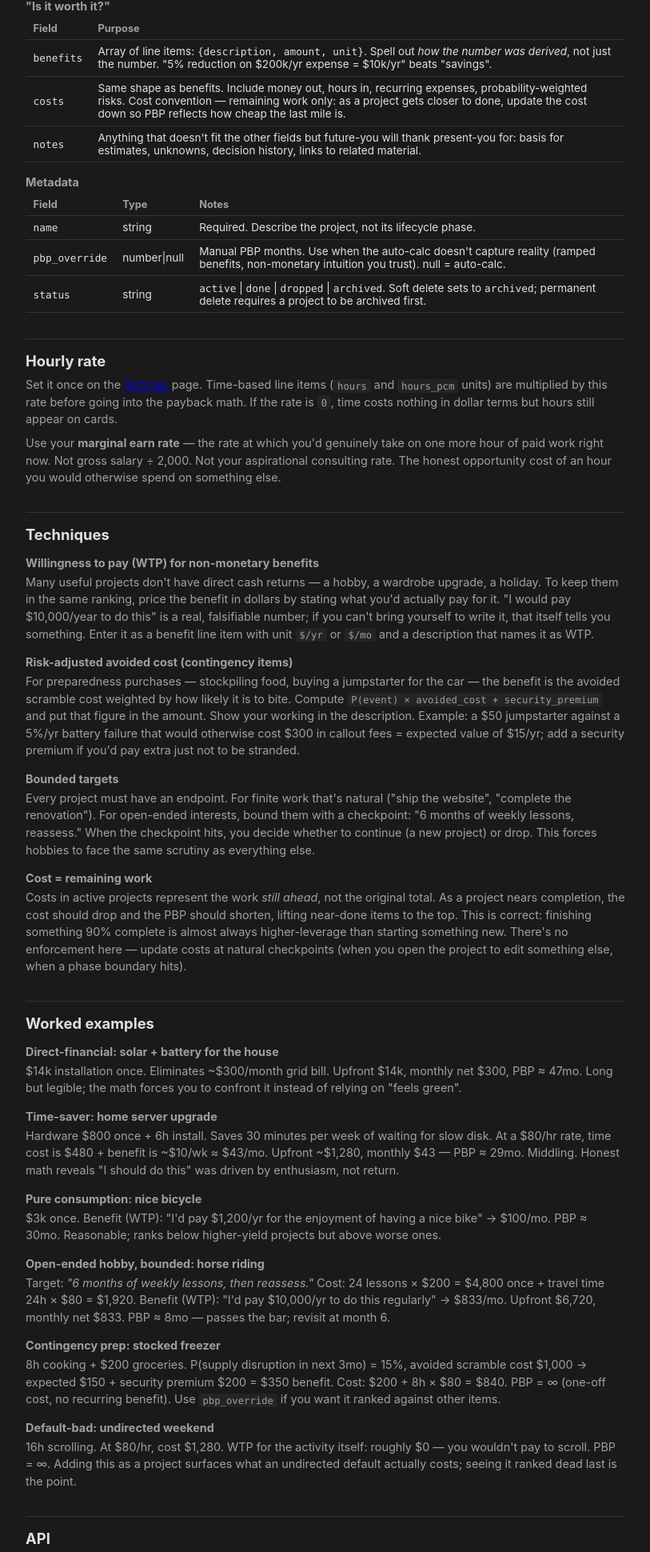
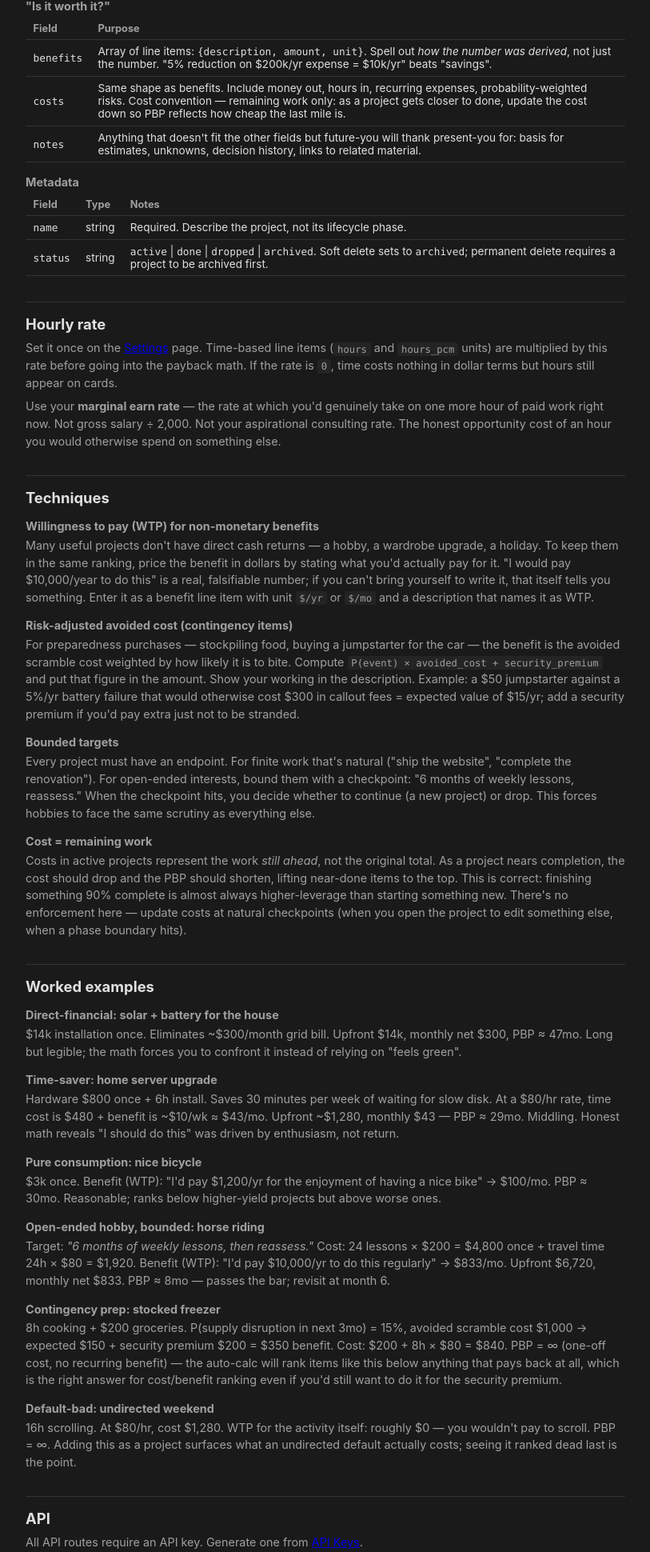
Before and after one commit to AlexanderHS/payback, a Flask app: page /docs in a window 1280 px wide. Shown: the part 908-2848 px from the top of the page at 80% size, without its empty margins (124-937 px from the left). Run offline with Flask 3, Linux system fonts and the light colour scheme; some libraries are stand-ins or nearby versions.

Commit message:
remove: PBP override field
Manual PBP override was a niche power-user feature that confused
new users far more than it helped anyone. The auto-calc handles
99% of cases, and for the 1% where it doesn't, the right answer is
usually "log it as a contingency item with a probability-weighted
benefit," not "override the maths."

Removed from:
- The web form (the whole "Value (g)" fieldset, leaving just Notes).
- parse_form() and _validate_project_payload() in app.py.
- create_project / update_project in db.py.
- The projects schema (CREATE TABLE no longer declares the column;
  init_db() drops it from existing DBs via ALTER TABLE DROP COLUMN —
  SQLite 3.35+, which the VPS has).
- /docs (the API field reference, the contingency-prep example, and
  the PATCH examples).

Existing values get discarded on the migration. Per the user, that's
fine: they are the only one with a populated DB and were not using it.

Drive-by: form.html title/heading and submit button now use the
is_edit flag introduced in the previous commit, so a pre-filled new
form correctly says "Create" instead of "Save".

Co-Authored-By: Claude Opus 4.7 (1M context) <noreply@anthropic.com>

```diff
--- a/app.py
+++ b/app.py
@@ -476,12 +476,6 @@ def parse_form(form):
         'notes': form.get('notes', '').strip() or None,
     }
 
-    pbp_override = form.get('pbp_override', '').strip()
-    try:
-        data['pbp_override'] = float(pbp_override) if pbp_override else None
-    except ValueError:
-        data['pbp_override'] = None
-
     data['costs'] = []
     data['benefits'] = []
 
@@ -546,11 +540,6 @@ def _validate_project_payload(data, require_name=False):
             return "name is required"
     if 'status' in data and data['status'] not in VALID_STATUSES:
         return f"status must be one of {list(VALID_STATUSES)}"
-    if 'pbp_override' in data and data['pbp_override'] is not None:
-        try:
-            float(data['pbp_override'])
-        except (ValueError, TypeError):
-            return "pbp_override must be numeric or null"
     if 'costs' in data:
         err = _validate_items(data['costs'], 'costs')
         if err:
--- a/db.py
+++ b/db.py
@@ -51,7 +51,6 @@ def init_db():
             pros_cons TEXT,
             alternatives TEXT,
             notes TEXT,
-            pbp_override REAL,
             status TEXT NOT NULL DEFAULT 'active',
             created_at TIMESTAMP DEFAULT CURRENT_TIMESTAMP,
             updated_at TIMESTAMP DEFAULT CURRENT_TIMESTAMP
@@ -100,6 +99,11 @@ def init_db():
         conn.execute("ALTER TABLE projects ADD COLUMN status TEXT NOT NULL DEFAULT 'active'")
     if 'letter' in cols:
         conn.execute("ALTER TABLE projects DROP COLUMN letter")
+    if 'pbp_override' in cols:
+        # Removed in favour of always auto-calculating PBP — the manual
+        # override was niche, confused users, and didn't add much. SQLite
+        # 3.35+ supports DROP COLUMN; the VPS has it.
+        conn.execute("ALTER TABLE projects DROP COLUMN pbp_override")
 
     # Migrate api_keys: hash plaintext keys at rest.
     # SQLite can't DROP a UNIQUE-indexed column, so rebuild the table.
@@ -286,10 +290,7 @@ def calculate_pbp(costs, benefits, hourly_rate=0):
 
 def _hydrate_project(p, hourly_rate):
     """Compute pbp_months and summary fields on a project dict (mutates)."""
-    if p['pbp_override'] is not None:
-        p['pbp_months'] = p['pbp_override']
-    else:
-        p['pbp_months'] = calculate_pbp(p['costs'], p['benefits'], hourly_rate)
+    p['pbp_months'] = calculate_pbp(p['costs'], p['benefits'], hourly_rate)
 
     cu, cm, cuh, cmh = _summarize(p['costs'], hourly_rate)
     bu, bm, buh, bmh = _summarize(p['benefits'], hourly_rate)
@@ -368,11 +369,11 @@ def create_project(user_id, data):
             "Archive or permanently delete some before adding more."
         )
     cur = conn.execute(
-        """INSERT INTO projects (user_id, name, target, strategy, pros_cons, alternatives, notes, pbp_override)
-           VALUES (?, ?, ?, ?, ?, ?, ?, ?)""",
+        """INSERT INTO projects (user_id, name, target, strategy, pros_cons, alternatives, notes)
+           VALUES (?, ?, ?, ?, ?, ?, ?)""",
         (user_id, data['name'], data.get('target'),
          data.get('strategy'), data.get('pros_cons'), data.get('alternatives'),
-         data.get('notes'), data.get('pbp_override'))
+         data.get('notes'))
     )
     project_id = cur.lastrowid
 
@@ -402,7 +403,7 @@ def update_project(project_id, data):
 
     fields = []
     values = []
-    for key in ('name', 'target', 'strategy', 'pros_cons', 'alternatives', 'notes', 'pbp_override', 'status'):
+    for key in ('name', 'target', 'strategy', 'pros_cons', 'alternatives', 'notes', 'status'):
         if key in data:
             fields.append(f"{key} = ?")
             values.append(data[key])
--- a/templates/docs.html
+++ b/templates/docs.html
@@ -96,7 +96,6 @@
             <thead><tr><th>Field</th><th>Type</th><th>Notes</th></tr></thead>
             <tbody>
                 <tr><td><code>name</code></td><td>string</td><td>Required. Describe the project, not its lifecycle phase.</td></tr>
-                <tr><td><code>pbp_override</code></td><td>number|null</td><td>Manual PBP months. Use when the auto-calc doesn't capture reality (ramped benefits, non-monetary intuition you trust). null = auto-calc.</td></tr>
                 <tr><td><code>status</code></td><td>string</td><td><code>active</code> | <code>done</code> | <code>dropped</code> | <code>archived</code>. Soft delete sets to <code>archived</code>; permanent delete requires a project to be archived first.</td></tr>
             </tbody>
         </table>
@@ -193,9 +192,10 @@
         <h3>Contingency prep: stocked freezer</h3>
         <p>
             8h cooking + $200 groceries. P(supply disruption in next 3mo) = 15%, avoided scramble cost $1,000
-            &rarr; expected $150 + security premium $200 = $350 benefit. Cost: $200 + 8h &times; $80 = $840. PBP =
-            &infin; (one-off cost, no recurring benefit). Use <code>pbp_override</code> if you want it ranked
-            against other items.
+            &rarr; expected $150 + security premium $200 = $350 benefit. Cost: $200 + 8h &times; $80 = $840.
+            PBP = &infin; (one-off cost, no recurring benefit) &mdash; the auto-calc will rank items like this
+            below anything that pays back at all, which is the right answer for cost/benefit ranking even if
+            you'd still want to do it for the security premium.
         </p>
 
         <h3>Default-bad: undirected weekend</h3>
@@ -256,13 +256,7 @@ Content-Type: application/json
             leaves <code>benefits</code> untouched.
         </p>
         <pre><code>PATCH /api/projects/:id
-{"strategy": "revised: pick stores on the way home Friday, shop Saturday morning"}
-
-PATCH /api/projects/:id
-{"pbp_override": 5.0}        # set manual PBP
-
-PATCH /api/projects/:id
-{"pbp_override": null}       # clear, return to auto-calc</code></pre>
+{"strategy": "revised: pick stores on the way home Friday, shop Saturday morning"}</code></pre>
 
         <h3>Status</h3>
         <pre><code>PATCH /api/projects/:id/status
```
Also changed, not shown: templates/form.html (+3 -11 lines).
